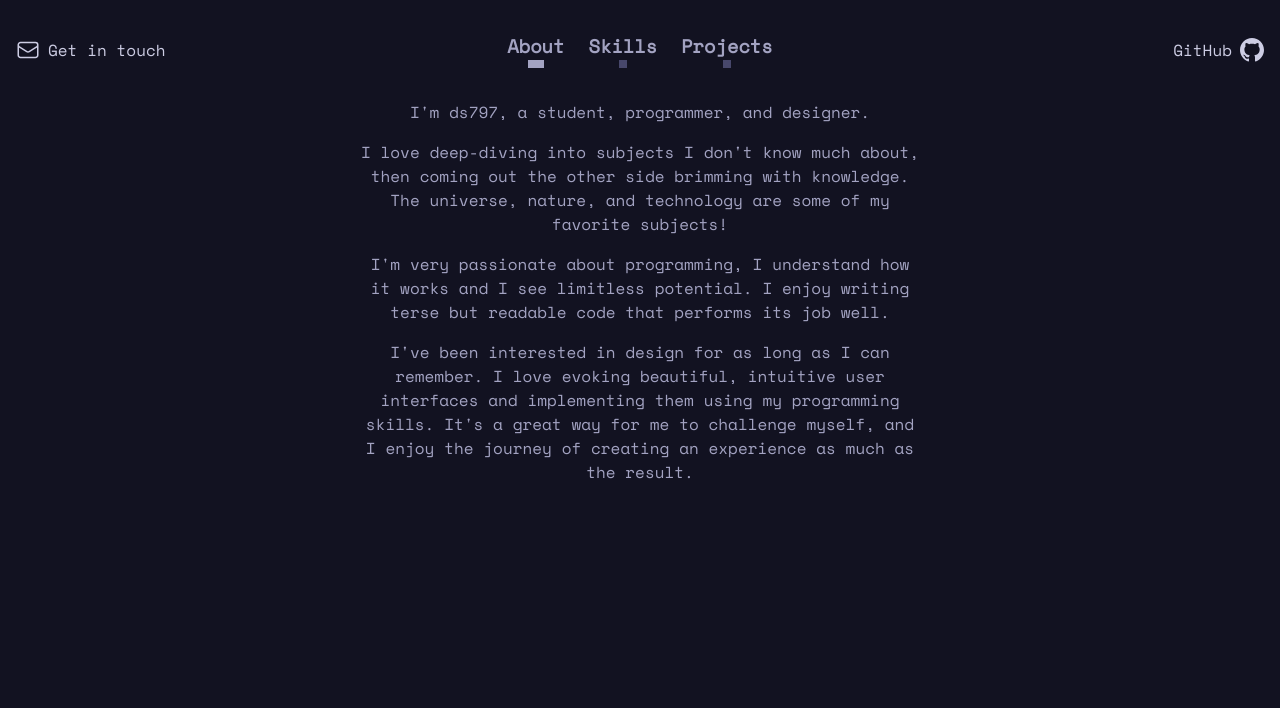
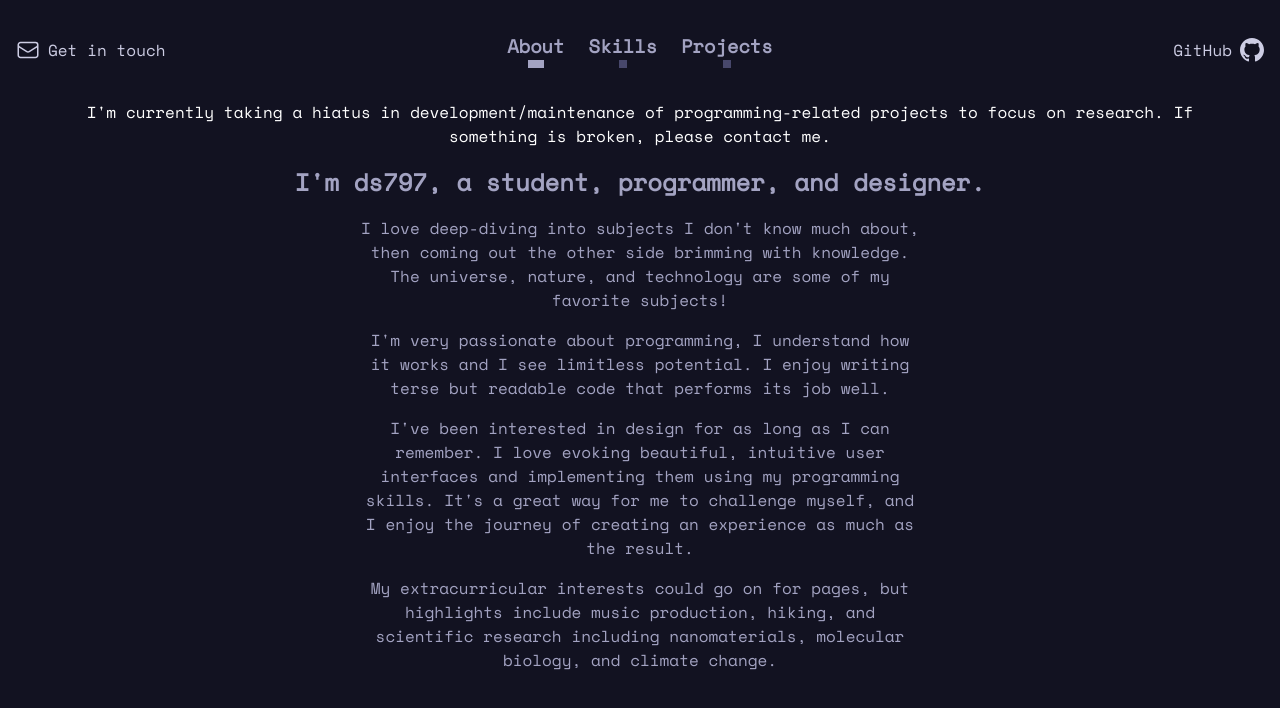
Before and after one commit to ds797/797, a SvelteKit app: page / in a window 1280 px wide. Shown: the top 708 px of the page. Built offline with nearby package versions, Linux system fonts and the light colour scheme.

Commit message:
Feat: Update homepage

```diff
--- a/src/routes/+page.svelte
+++ b/src/routes/+page.svelte
@@ -4,14 +4,17 @@
 </svelte:head>
 
 <main>
+	<p class="banner">I'm currently taking a hiatus in development/maintenance of programming-related projects to focus on research. If something is broken, please contact me.</p>
 	<h2>I'm ds797, a student, programmer, and designer.</h2>
 	<p>I love deep-diving into subjects I don't know much about, then coming out the other side brimming with knowledge. The universe, nature, and technology are some of my favorite subjects!</p>
 	<p>I'm very passionate about programming, I understand how it works and I see limitless potential. I enjoy writing terse but readable code that performs its job well.</p>
 	<p>I've been interested in design for as long as I can remember. I love evoking beautiful, intuitive user interfaces and implementing them using my programming skills. It's a great way for me to challenge myself, and I enjoy the journey of creating an experience as much as the result.</p>
+	<p>My extracurricular interests could go on for pages, but highlights include music production, hiking, and scientific research including nanomaterials, molecular biology, and climate change.</p>
 </main>
 
 <style>
 	main {
+		padding-bottom: 2rem;
 		display: flex;
 		flex-flow: column;
 		justify-content: center;
@@ -19,7 +22,17 @@
 		gap: 1rem;
 	}
 
-	p {
+	h2 {
+		font-weight: bold;
+		font-size: 1.5rem;
+	}
+
+	p:not(.banner) {
 		max-width: min(35rem, 90vw);
 	}
+
+	p.banner {
+		max-width: 90vw;
+		color: white;
+	}
 </style>
```
